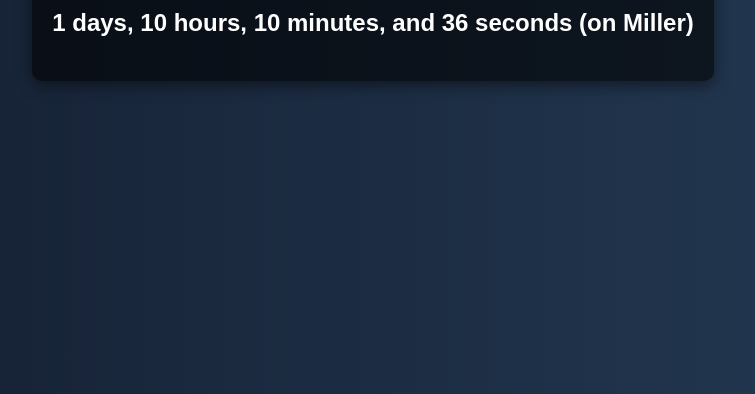
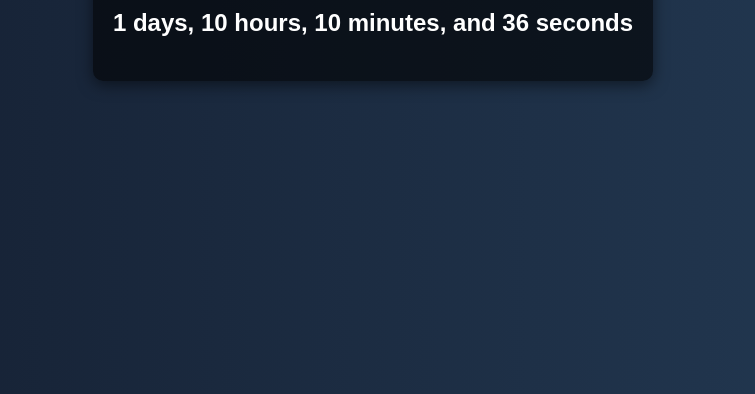
Before and after one commit to Salvatore-Als/miller-planet, a plain HTML site: page index.html in a window 1280 px wide. Shown: the part 406-800 px from the top of the page, without its empty margins (267-1022 px from the left). Drawn offline with Linux system fonts and the light colour scheme.

Commit message:
Update index.html

```diff
--- a/index.html
+++ b/index.html
@@ -67,7 +67,7 @@
 
             // Display result
             document.getElementById("millerTime").textContent =
-                `${millerDays} days, ${millerHoursRemaining} hours, ${millerMinutes} minutes, and ${millerSeconds} seconds (on Miller)`;
+                `${millerDays} days, ${millerHoursRemaining} hours, ${millerMinutes} minutes, and ${millerSeconds} seconds`;
         }
 
         // Initial calculation and update every second
```
